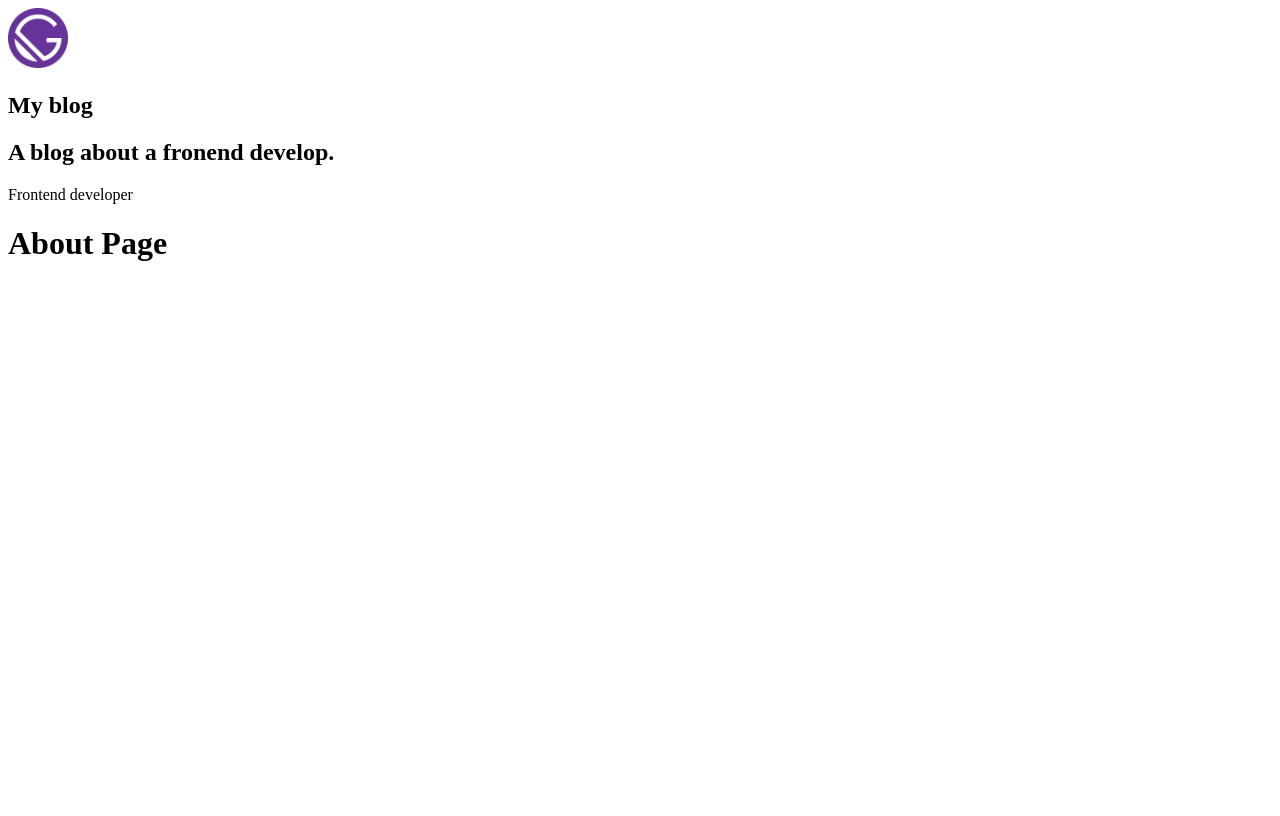
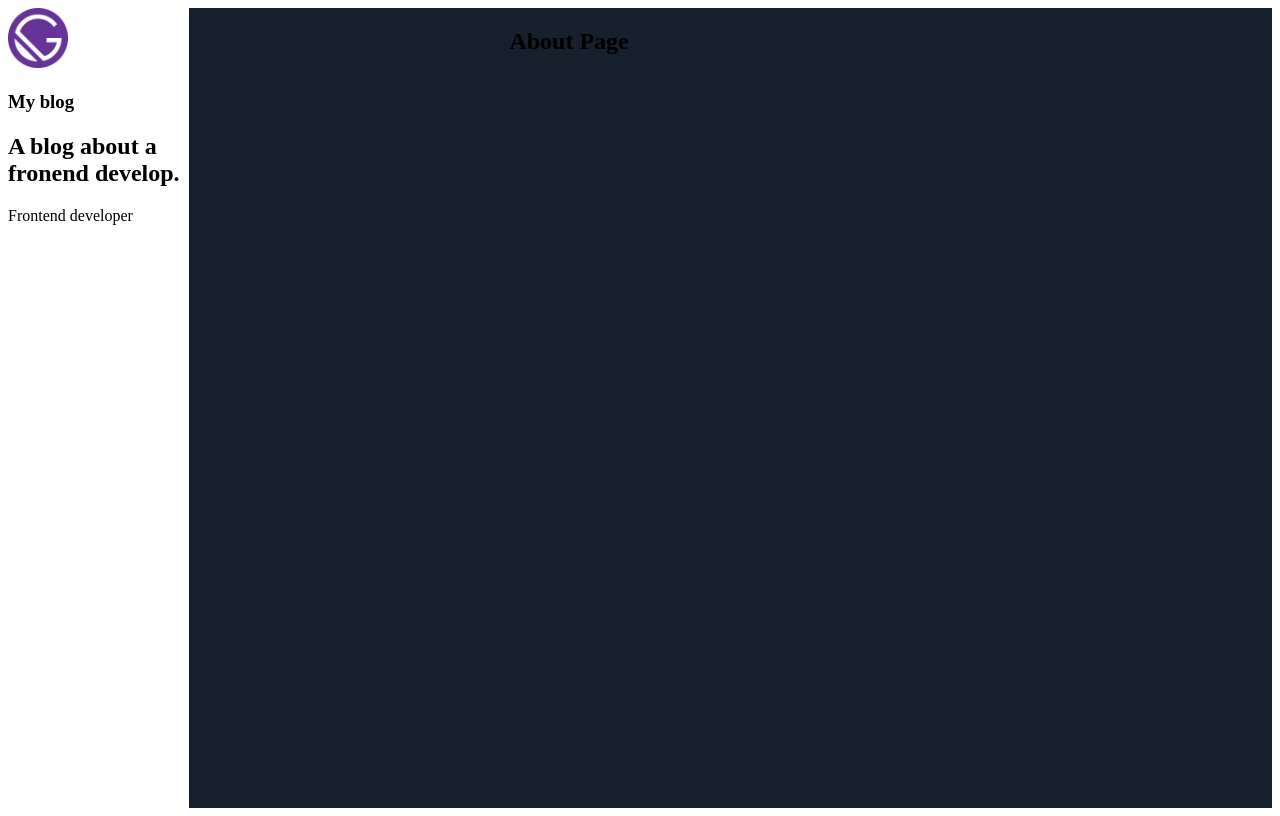
Before and after one commit to locemarn/my-blog, a Gatsby site: page /about in a window 1280 px wide. Built offline with nearby package versions, Linux system fonts and the light colour scheme; Gatsby itself is replaced by a stand-in of ours.

Commit message:
add styled-components

```diff
--- a/gatsby-config.js
+++ b/gatsby-config.js
@@ -6,6 +6,7 @@ module.exports = {
     author: `@myblog`,
   },
   plugins: [
+    `gatsby-plugin-styled-components`,
     `gatsby-plugin-react-helmet`,
     {
       resolve: `gatsby-source-filesystem`,
--- a/package.json
+++ b/package.json
@@ -11,12 +11,14 @@
     "gatsby-plugin-offline": "^2.2.7",
     "gatsby-plugin-react-helmet": "^3.1.4",
     "gatsby-plugin-sharp": "^2.2.13",
+    "gatsby-plugin-styled-components": "^3.1.4",
     "gatsby-source-filesystem": "^2.1.11",
     "gatsby-transformer-sharp": "^2.2.7",
     "prop-types": "^15.7.2",
     "react": "^16.9.0",
     "react-dom": "^16.9.0",
-    "react-helmet": "^5.2.1"
+    "react-helmet": "^5.2.1",
+    "styled-components": "^4.3.2"
   },
   "devDependencies": {
     "prettier": "^1.18.2"
--- /dev/null
+++ b/src/components/Layout/index.js
@@ -0,0 +1,33 @@
+import React from "react"
+import PropTypes from "prop-types"
+import Profile from '../Profile'
+
+import styled from 'styled-components'
+
+const LayoutWrapper = styled.section`
+  display: flex;
+`
+
+const LayoutMain = styled.main`
+  background: #16202c;
+  min-height: 100vh;
+  padding: 0 3.75rem 0 20rem;
+  width: 100%;
+`
+
+const Layout = ({ children }) => {
+  return (
+    <LayoutWrapper>
+      <aside>
+        <Profile />
+      </aside>
+      <LayoutMain>{children}</LayoutMain>
+    </LayoutWrapper>
+  )
+}
+
+Layout.propTypes = {
+  children: PropTypes.node.isRequired,
+}
+
+export default Layout
--- a/src/components/layout.js
+++ /dev/null
@@ -1,20 +0,0 @@
-import React from "react"
-import PropTypes from "prop-types"
-import Profile from './Profile'
-
-const Layout = ({ children }) => {
-  return (
-    <>
-      <aside>
-        <Profile />
-      </aside>
-      <main>{children}</main>
-    </>
-  )
-}
-
-Layout.propTypes = {
-  children: PropTypes.node.isRequired,
-}
-
-export default Layout
--- a/src/pages/404.js
+++ b/src/pages/404.js
@@ -1,6 +1,6 @@
 import React from "react"
 
-import Layout from "../components/layout"
+import Layout from "../components/Layout"
 import SEO from "../components/seo"
 
 const NotFoundPage = () => (
--- a/src/pages/about.js
+++ b/src/pages/about.js
@@ -1,7 +1,7 @@
 import React from 'react'
 
 
-import Layout from "../components/layout"
+import Layout from "../components/Layout"
 import SEO from "../components/seo"
 
 const AboutPage = () => (
--- a/src/pages/index.js
+++ b/src/pages/index.js
@@ -1,6 +1,6 @@
 import React from "react"
 
-import Layout from "../components/layout"
+import Layout from "../components/Layout"
 import SEO from "../components/seo"
 
 const IndexPage = () => (
```
Also changed, not shown: 1 other file.
